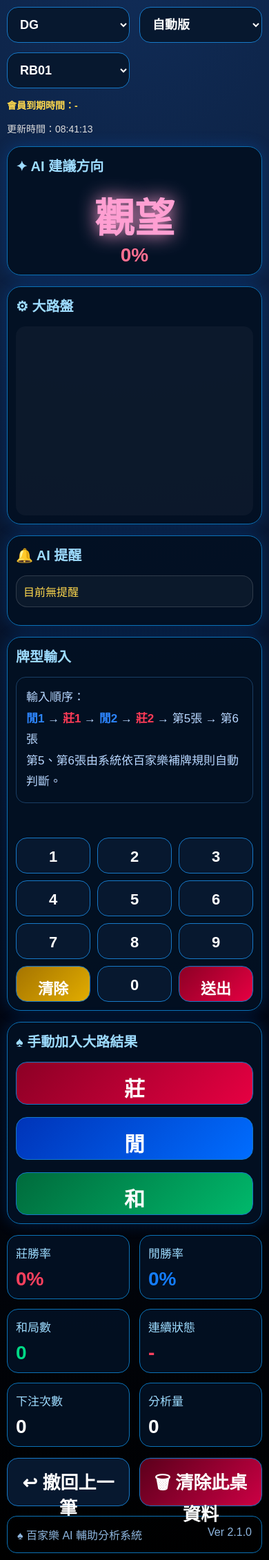
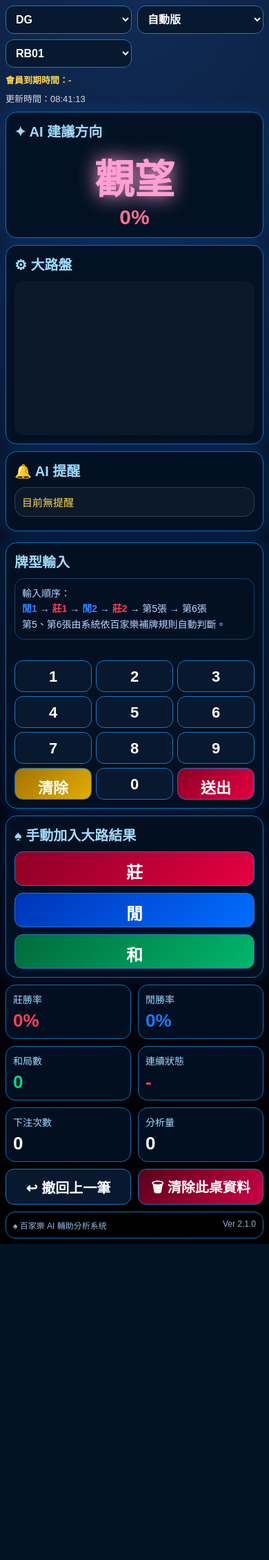
Before and after one commit to hecht19980820/baccarat-online, a Flask app: page / in a window 390 px wide. Shown: the whole page at 69% size. After the commit the page ends 1803 px from the top, so only its background shows below. Run offline with Flask 3, Linux system fonts and the light colour scheme; the visitor is signed in with stand-in values (Sample User, id 1); data comes from the database, SQL or seed files in the repository; data that the repository does not hold is empty.

Commit message:
Update index.html

```diff
--- a/templates/index.html
+++ b/templates/index.html
@@ -217,42 +217,151 @@ body.force-desktop .stats-row{
 }
 
 @media(max-width:900px){
-    .container{padding:10px}
-    .topbar{grid-template-columns:1fr 1fr}
-    .expire,.time{grid-column:1/3;text-align:left;font-size:14px}
-    .grid-top,.grid-mid,.input-layout{grid-template-columns:1fr}
-    .stats-row{grid-template-columns:repeat(2,1fr)}
-    .ai-result{font-size:58px}
-    .rate{font-size:28px}
-    .road{
-        grid-template-rows:repeat(6,38px);
-        grid-auto-columns:38px;
-        min-height:250px;
+
+    .container{
+        padding:8px;
     }
-    .cell{width:34px;height:34px;font-size:16px}
-    .manual-buttons button{height:62px}
 
-    .keypad button{
-    height:52px !important;
-    font-size:22px !important;
+    .topbar{
+        grid-template-columns:1fr 1fr;
+        gap:8px;
+        margin-bottom:10px;
+    }
+
+    select,
+    button{
+        padding:10px;
+        font-size:16px;
+        border-radius:12px;
+    }
+
+    .expire,
+    .time{
+        grid-column:1/3;
+        text-align:left;
+        font-size:13px;
+    }
+
+    .grid-top,
+    .grid-mid,
+    .input-layout{
+        grid-template-columns:1fr;
+        gap:10px;
+    }
+
+    .card{
+        padding:12px;
+        border-radius:16px;
+    }
+
+    .title{
+        font-size:20px;
+        margin-bottom:10px;
+    }
+
+    .stats-row{
+        grid-template-columns:repeat(2,1fr);
+        gap:10px;
+        margin-top:10px;
     }
 
     .stat{
-    padding:12px !important;
+        padding:10px;
+        border-radius:14px;
+    }
+
+    .stat-title{
+        font-size:14px;
     }
 
     .stat-value{
-    font-size:28px !important;
+        font-size:26px;
+        margin-top:6px;
+    }
+
+    .ai-result{
+        font-size:58px;
+    }
+
+    .rate{
+        font-size:30px;
     }
 
     .road{
-    min-height:180px !important;
+        grid-template-rows:repeat(6,32px);
+        grid-auto-columns:32px;
+        gap:4px;
+        min-height:170px;
+        padding:6px;
+    }
+
+    .cell{
+        width:28px;
+        height:28px;
+        font-size:13px;
+    }
+
+    .help{
+        font-size:14px;
+        padding:10px;
+        line-height:1.6;
+    }
+
+    .card-preview{
+        gap:6px;
+        margin:10px 0;
+    }
+
+    .preview-number{
+        width:42px;
+        height:42px;
+        font-size:20px;
+    }
+
+    .preview-label{
+        font-size:11px;
+    }
+
+    .keypad{
+        gap:6px;
+    }
+
+    .keypad button{
+        height:46px;
+        font-size:22px;
+    }
+
+    .manual-buttons{
+        gap:10px;
+    }
+
+    .manual-buttons button{
+        height:50px;
+        font-size:24px;
+    }
+
+    .bottom{
+        gap:10px;
+        margin-top:10px;
+    }
+
+    .bottom button{
+        height:52px;
+        font-size:20px;
     }
 
     .alert-box{
-    padding:10px !important;
-    font-size:16px !important;
+        padding:10px;
+        font-size:15px;
+        margin-bottom:8px;
     }
+
+    .footer{
+        margin-top:10px;
+        padding:10px;
+        font-size:12px;
+    }
+
 }
 </style>
 </head>
```
Lines whose indentation alone changed are shown as unchanged.
